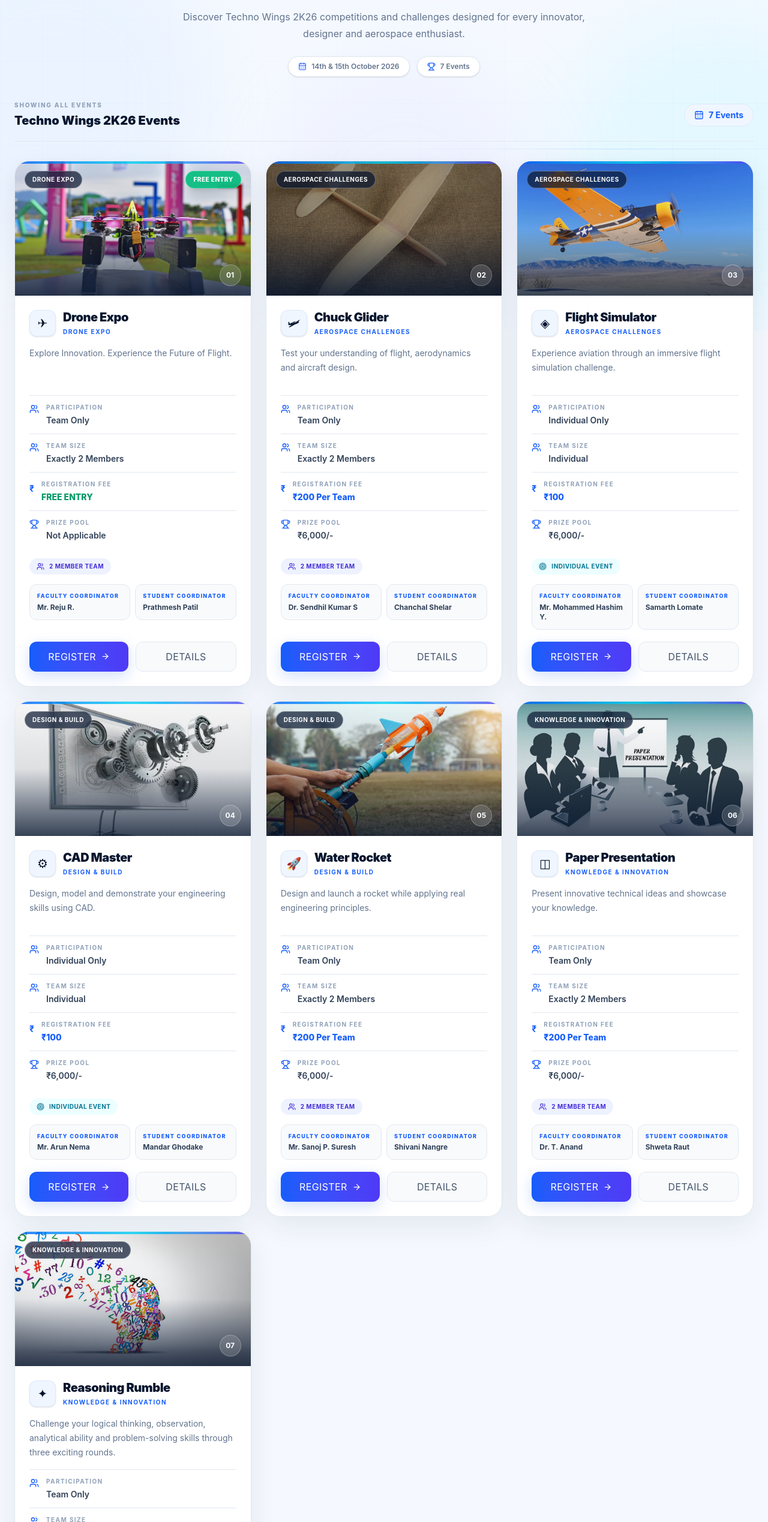
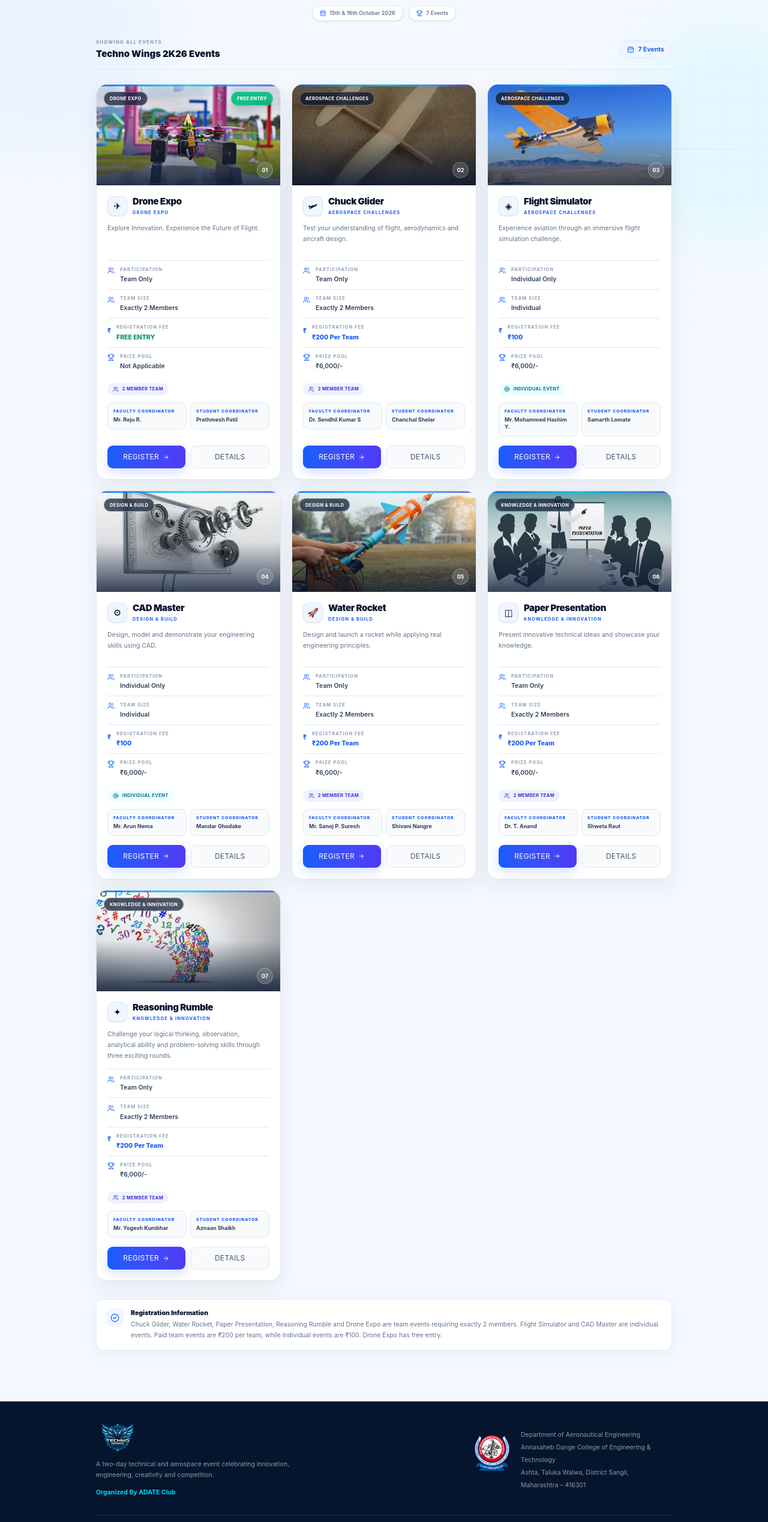
Before and after one commit to techowingsk-2k26/techno-wings-2k26, a React (Vite) app: page /events in a window 1280 px wide. Shown: the part 248-2786 px from the top of the page at 60% size. Built offline with nearby package versions, Linux system fonts and the light colour scheme.

Commit message:
Update keynote highlight section

```diff
--- a/src/App.jsx
+++ b/src/App.jsx
@@ -756,7 +756,7 @@ function App() {
 
   useEffect(() => {
     const target = new Date(
-      "2026-10-14T09:00:00"
+      "2026-10-15T09:00:00"
     ).getTime();
 
     const update = () => {
@@ -856,7 +856,7 @@ function App() {
       )}
 
 
-      <div className="min-h-screen overflow-x-hidden bg-[#f5f9ff] text-[#06152e]">
+      <div className="site-scale min-h-screen overflow-x-hidden bg-[#f5f9ff] text-[#06152e]">
 
         {/* =================================================
             TOP PROGRESS
@@ -1507,6 +1507,7 @@ function App() {
               }}
               className="mx-auto mt-7 max-w-xl rounded-2xl border border-blue-200 bg-white/85 px-5 py-3 shadow-[0_15px_45px_rgba(6,21,46,0.08)] backdrop-blur-md sm:rounded-full"
             >
+
               <div className="flex flex-col items-center justify-center gap-2 sm:flex-row sm:gap-4">
 
                 <img
@@ -1515,14 +1516,19 @@ function App() {
                   className="h-20 w-auto object-contain sm:h-[68px]"
                 />
 
-                <span className="text-sm font-semibold text-[#415a75] sm:text-base">
-                  In Collaboration with{" "}
-                  <span className="font-black text-blue-700">
-                    ADATE CLUB
+                <div className="text-center sm:text-left">
+
+                  <span className="block text-sm font-semibold text-[#415a75] sm:text-base">
+                    Organized by{" "}
+                    <span className="font-black text-blue-700">
+                      ADATE CLUB
+                    </span>
                   </span>
-                </span>
+
+                </div>
 
               </div>
+
             </motion.div>
 
 
@@ -1537,6 +1543,7 @@ function App() {
               }}
               className="mt-7 flex justify-center"
             >
+
               <div className="flex items-center gap-3 text-lg font-black text-blue-700 sm:text-2xl">
 
                 <CalendarDays
@@ -1544,9 +1551,10 @@ function App() {
                   className="text-cyan-500"
                 />
 
-                14th & 15th October 2026
+                15th & 16th October 2026
 
               </div>
+
             </motion.div>
 
 
@@ -1561,17 +1569,17 @@ function App() {
               }}
               className="mt-6"
             >
+
               <p className="text-xs font-black uppercase tracking-[0.35em] text-[#637b96]">
-                Organized By
+                From the Department of
               </p>
-
               <p className="mt-2 text-lg font-black text-blue-700 sm:text-2xl md:text-3xl">
-                Department of Aeronautical Engineering
+                Aeronautical Engineering
               </p>
-
               <p className="mt-1 text-sm font-medium text-[#506a84] sm:text-base md:text-lg">
                 Annasaheb Dange College of Engineering & Technology
               </p>
+
             </motion.div>
 
 
@@ -1732,6 +1740,7 @@ function App() {
               }}
               className="mx-auto mt-10 flex w-fit flex-col items-center gap-2 text-[10px] font-black uppercase tracking-[0.3em] text-[#7890a9]"
             >
+
               Scroll to explore
 
               <motion.span
@@ -2169,7 +2178,49 @@ function App() {
           </div>
         </section>
 
-
+        {/* =================================================
+            KEYNOTE TALKS HIGHLIGHT
+        ================================================= */}
+
+        <section className="relative overflow-hidden border-y border-cyan-200/80 bg-gradient-to-r from-cyan-50/70 via-white/90 to-blue-50/70 px-6 py-9 shadow-[0_8px_35px_rgba(37,99,235,0.08)] sm:py-10">
+
+          {/* Subtle aerospace decoration */}
+          <div className="pointer-events-none absolute left-0 top-1/2 h-px w-24 bg-gradient-to-r from-transparent to-cyan-300 opacity-70 sm:w-40" />
+
+          <div className="pointer-events-none absolute right-0 top-1/2 h-px w-24 bg-gradient-to-l from-transparent to-blue-300 opacity-70 sm:w-40" />
+
+          <motion.div
+            {...motionProps}
+            variants={reveal}
+            transition={{
+              duration: 0.7,
+            }}
+            className="relative z-10 mx-auto flex max-w-6xl flex-col items-center justify-center gap-3 text-center sm:flex-row sm:gap-5"
+          >
+
+            {/* Icon */}
+            <div className="flex h-11 w-11 shrink-0 items-center justify-center rounded-full border border-cyan-300 bg-white text-cyan-600 shadow-[0_0_22px_rgba(6,182,212,0.18)]">
+              <Sparkles size={19} />
+            </div>
+
+            {/* Content */}
+            <div>
+
+              <p className="bg-gradient-to-r from-blue-700 via-cyan-500 to-blue-600 bg-clip-text text-xs font-black uppercase tracking-[0.3em] text-transparent sm:text-sm">
+                Keynote Talks
+              </p>
+
+              <p className="mt-1.5 text-sm font-semibold leading-6 text-[#506a84] sm:text-base">
+                Eminent professionals and industry experts from leading
+                Aerospace & Defence organizations will share their
+                knowledge, experiences and insights during Techno Wings 2K26.
+              </p>
+
+            </div>
+
+          </motion.div>
+
+        </section>
         {/* =================================================
             EVENTS SECTION
         ================================================= */}
@@ -2809,7 +2860,7 @@ function App() {
         ================================================= */}
 
         <section
-          id="sponsors"
+          id="association"
           className="relative overflow-hidden bg-white/80 px-6 py-24"
         >
 
@@ -2824,7 +2875,7 @@ function App() {
             >
 
               <p className="text-xs font-black uppercase tracking-[0.35em] text-cyan-600">
-                Proudly Sponsored By
+                In Association With
               </p>
 
               <h2 className="mt-4 text-3xl font-black tracking-tight sm:text-5xl">
@@ -3069,7 +3120,7 @@ function App() {
                 </p>
 
                 <p className="mt-4 text-sm font-bold text-cyan-400">
-                  In Collaboration with ADATE Club
+                  Organized by ADATE Club
                 </p>
 
               </div>
@@ -3079,9 +3130,6 @@ function App() {
 
               <div className="max-w-md">
 
-                <div className="text-xs font-black uppercase tracking-[0.2em] text-[#71839a]">
-                  Organized By
-                </div>
 
                 <div className="mt-4 flex items-start gap-4">
 
--- a/src/Contact.jsx
+++ b/src/Contact.jsx
@@ -92,7 +92,7 @@ function CoordinatorCard({ icon, title, coordinators }) {
 
 export default function Contact() {
   return (
-    <div className="min-h-screen overflow-x-hidden bg-[#f5f9ff] text-[#06152e]">
+    <div className="site-scale min-h-screen overflow-x-hidden bg-[#f5f9ff] text-[#06152e]">
 
       {/* ========================================================= */}
       {/* AEROSPACE BACKGROUND */}
@@ -606,7 +606,7 @@ export default function Contact() {
               </p>
 
               <p className="mt-4 text-sm font-semibold text-cyan-400">
-                In Collaboration with ADATE Club
+                Organized By ADATE Club
               </p>
 
             </div>
@@ -615,9 +615,6 @@ export default function Contact() {
 
             <div className="max-w-md">
 
-              <div className="text-sm font-bold uppercase tracking-widest text-white/70">
-                Organized By
-              </div>
 
               <div className="mt-3 flex items-start gap-4">
 
--- a/src/Events.jsx
+++ b/src/Events.jsx
@@ -1141,7 +1141,7 @@ export default function Events() {
   const allEvents = events;
 
   return (
-    <div className="relative min-h-screen overflow-x-hidden bg-[#f5f9ff] text-[#06152e]">
+    <div className="site-scale min-h-screen overflow-x-hidden bg-[#f5f9ff] text-[#06152e]">
       {/* ================================================= */}
       {/* AEROSPACE BACKGROUND */}
       {/* ================================================= */}
@@ -1337,7 +1337,7 @@ export default function Events() {
                     size={14}
                     className="text-blue-600"
                   />
-                  14th & 15th October 2026
+                  15th & 16th October 2026
                 </div>
 
                 <div className="inline-flex items-center gap-2 rounded-full border border-slate-200 bg-white px-4 py-2 text-xs font-semibold text-slate-500 shadow-sm">
@@ -1462,15 +1462,12 @@ export default function Events() {
                 </p>
 
                 <p className="mt-4 text-sm font-bold text-cyan-400">
-                  In Collaboration with ADATE Club
+                  Organized By ADATE Club
                 </p>
               </div>
 
               {/* ORGANIZER */}
               <div className="max-w-md">
-                <div className="text-sm font-bold uppercase tracking-widest text-white/70">
-                  Organized By
-                </div>
 
                 <div className="mt-3 flex items-start gap-4">
                   <img
--- a/src/Register.jsx
+++ b/src/Register.jsx
@@ -382,7 +382,7 @@ export default function Register() {
 
   if (!selectedEvent) {
     return (
-      <main className="relative min-h-screen overflow-hidden bg-[#f5f9ff] px-5 py-10 text-[#06152e] md:px-8 md:py-16">
+      <main className="site-scale min-h-screen overflow-hidden bg-[#f5f9ff] px-5 py-10 text-[#06152e] md:px-8 md:py-16">
         <AerospaceBackground />
 
         <div className="relative z-10 mx-auto max-w-6xl">
@@ -985,7 +985,7 @@ export default function Register() {
 
   if (result?.success) {
     return (
-      <main className="relative min-h-screen overflow-hidden bg-[#f5f9ff] px-5 py-12 text-[#06152e] md:px-8 md:py-20">
+      <main className="site-scale min-h-screen overflow-hidden bg-[#f5f9ff] px-5 py-12 text-[#06152e] md:px-8 md:py-20">
         <AerospaceBackground />
 
         <div className="relative z-10 mx-auto max-w-3xl">
@@ -1148,7 +1148,7 @@ export default function Register() {
      ========================================================== */
 
   return (
-    <main className="relative min-h-screen overflow-hidden bg-[#f5f9ff] px-5 py-8 text-[#06152e] md:px-8 md:py-12">
+    <main className="site-scale min-h-screen overflow-hidden bg-[#f5f9ff] px-5 py-8 text-[#06152e] md:px-8 md:py-12">
       <AerospaceBackground />
 
       <div className="relative z-10 mx-auto max-w-5xl">
@@ -1193,7 +1193,7 @@ export default function Register() {
 
           <div className="mt-5 flex flex-wrap items-center gap-3 text-xs font-bold text-slate-500">
             <span className="rounded-full border border-blue-100 bg-white px-3 py-1.5">
-              14th & 15th October 2026
+              15th & 16th October 2026
             </span>
 
             <span className="rounded-full border border-blue-100 bg-white px-3 py-1.5">
--- a/src/Verify.jsx
+++ b/src/Verify.jsx
@@ -110,7 +110,7 @@ export default function Verify() {
      ========================================================== */
 
   return (
-    <main className="relative min-h-screen overflow-hidden bg-[#f5f9ff] text-[#06152e]">
+    <main className="site-scale min-h-screen overflow-hidden bg-[#f5f9ff] text-[#06152e]">
 
       {/* ======================================================
           AEROSPACE BACKGROUND
--- a/src/index.css
+++ b/src/index.css
@@ -311,3 +311,8 @@ main {
     opacity: 0.8;
   }
 }
+@media (min-width: 1024px) {
+  .site-scale {
+    zoom: 0.75;
+  }
+}
```
